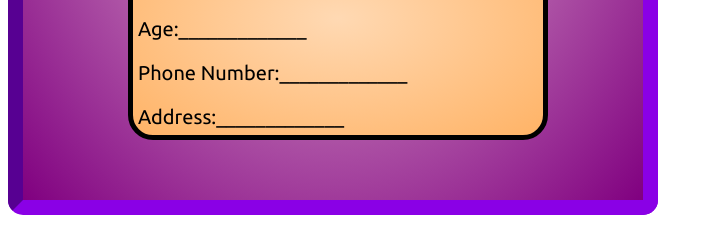
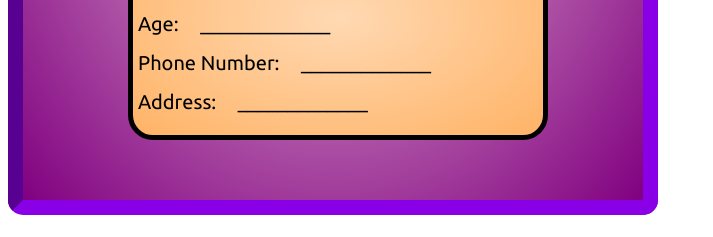
Before and after one commit to Capn-America/Coding-From-Scratch-Project, a plain HTML site: page public_html/index.html in a window 1280 px wide. Shown: the part 563-800 px from the top of the page, without its empty margins (0-713 px from the left). Drawn offline with Linux system fonts and the light colour scheme; a web font is replaced by a local one.

Commit message:
Fixed and as good as it's going to get

```diff
--- a/public_html/index.html
+++ b/public_html/index.html
@@ -35,15 +35,23 @@
                       </div>
                       <div>
 
-                            <p id="postAge">Age:_____________</p>
+                          <div class="spacer"></div>
+                          <p>Age: </p><p class="invisible">A</p> <p id="postAge">_____________</p>
+                          <div class="spacer"></div>
 
 
 
-                            <p id="postPhoneNumber">Phone Number:_____________</p>
+
+                          <p>Phone Number: </p><p class="invisible">A</p> <p id="postPhoneNumber">_____________</p>
+                          <div class="spacer"></div>
 
 
 
-                        <p id="postAddress">Address:_____________</p>
+
+
+                          <p>Address: </p><p class="invisible">A</p> <p id="postAddress">_____________</p>
+
+
                       </div>
                 </div>
        </div>
--- a/public_html/script.js
+++ b/public_html/script.js
@@ -27,19 +27,20 @@ document.getElementById("postFullName").innerHTML =firstName+" "+lastName;
         if(numberArray[i]<100)
         {
             //age
-            document.getElementById("postAge").innerHTML ="Age:  "+ " "+numberArray[i];
+            document.getElementById("postAge").innerHTML =" "+numberArray[i];
+
 
         }
         else if(numberArray[i]>100)
         {
             //phone number
 
-            document.getElementById("postPhoneNumber").innerHTML="Phone Number:  "+" "+numberArray[i];
+            document.getElementById("postPhoneNumber").innerHTML=" "+numberArray[i];
         }
     }
 
 
-document.getElementById("postAddress").innerHTML = "Address:  "+" "+address;
+document.getElementById("postAddress").innerHTML =" "+address;
 
 
 
--- a/public_html/style.css
+++ b/public_html/style.css
@@ -68,6 +68,44 @@ img {
 
 
 p{
+
+
+    display: inline;
     font-size: 20px;
 
+
+
 }
+.spacer{
+    height: 15px;
+    width: 150px;
+}
+
+#postAge
+{
+
+    font-family: "Times New Roman", Times, serif;
+    font-weight: Bold;
+}
+
+#postPhoneNumber
+
+{
+
+    font-family: "Times New Roman", Times, serif;
+    font-weight: Bold;
+}
+
+
+#postAddress
+
+{
+
+    font-family: "Times New Roman", Times, serif;
+    font-weight: Bold;
+}
+
+.invisible
+{
+    color: transparent;
+}
```
Also changed, not shown: 1 other file.
